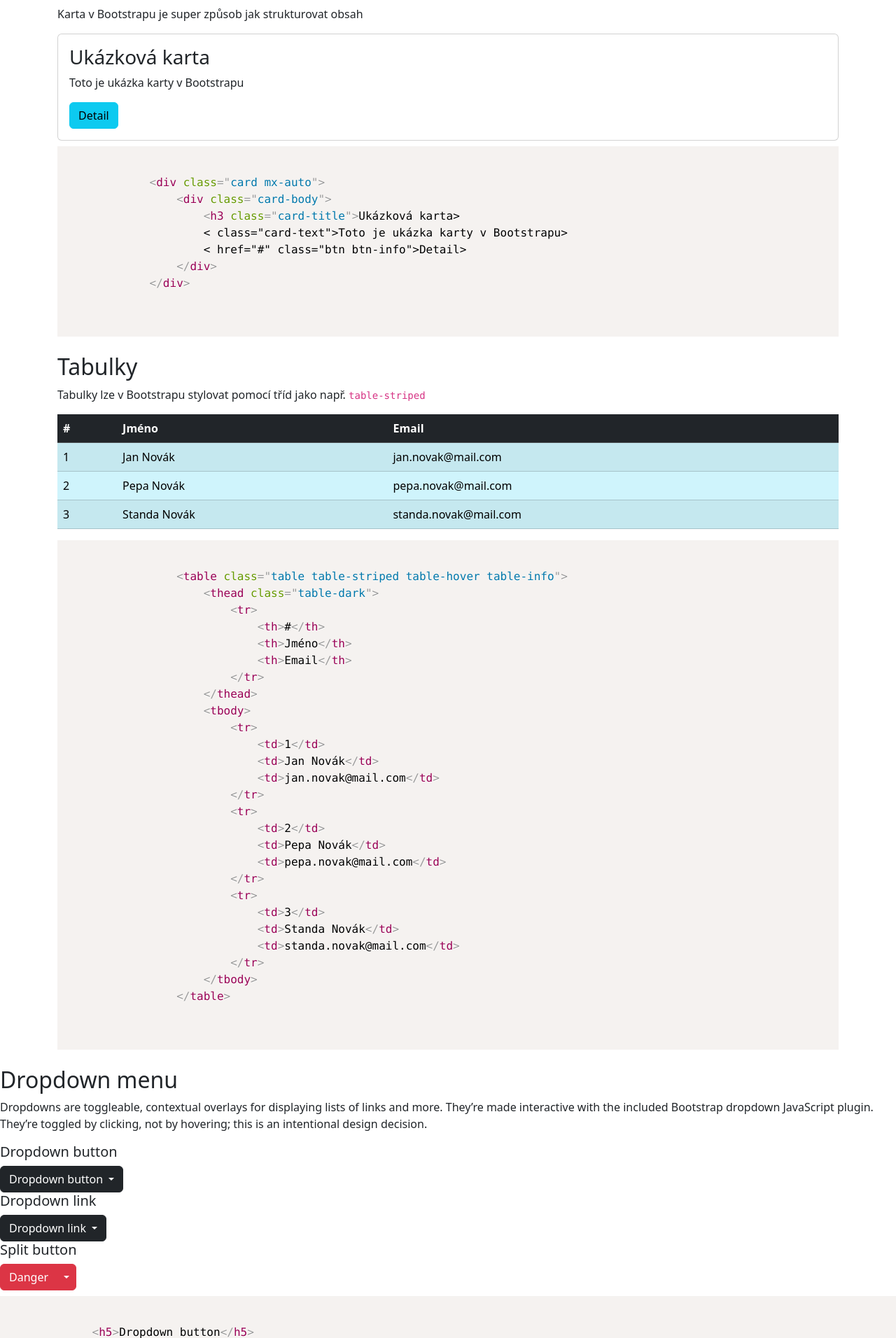
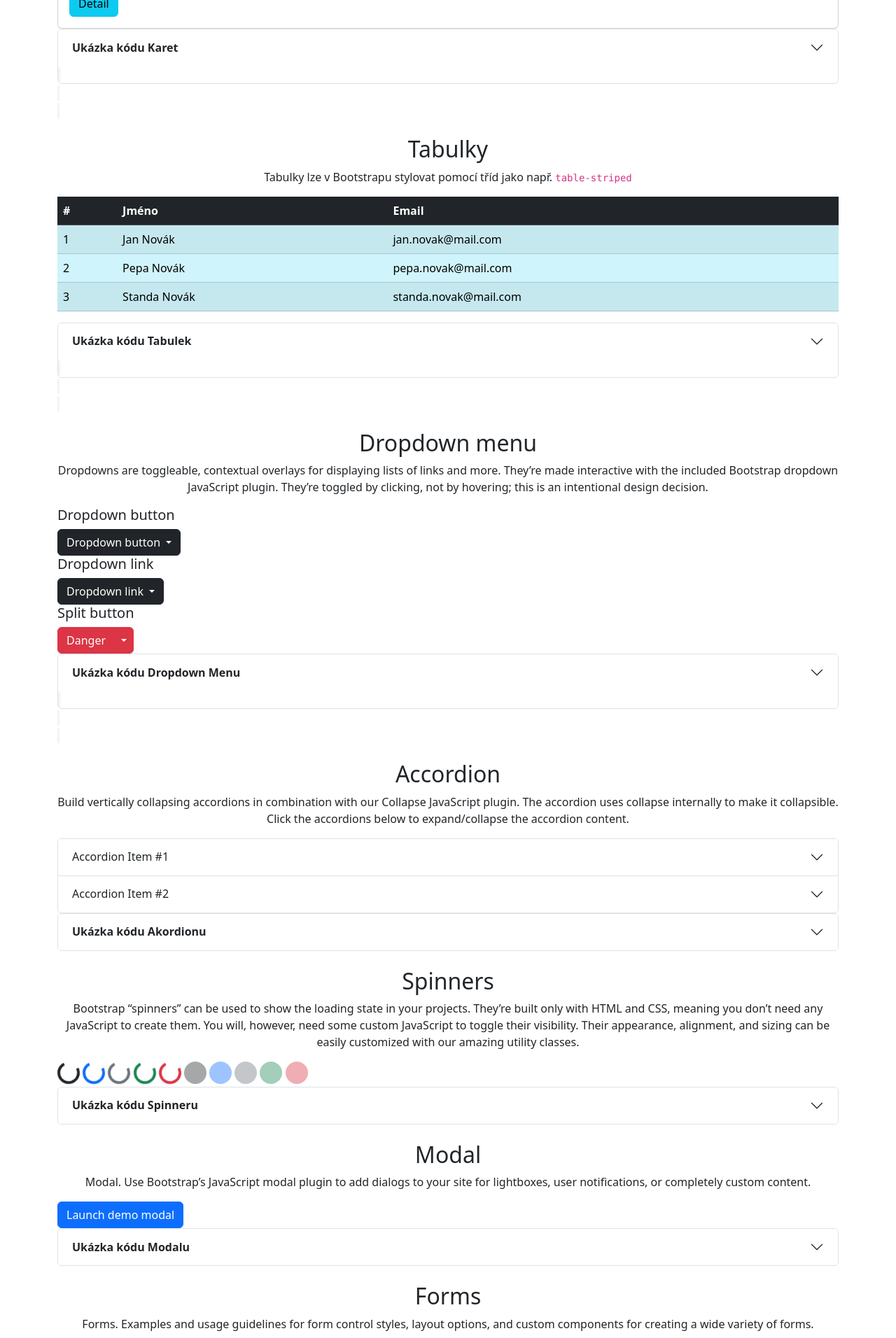
Before and after one commit to daniel-kolar/WA-2025-Kolar-Daniel-main, a PHP site: page /01-bootstrap-web/index.html in a window 1280 px wide. Shown: the part 651-2563 px from the top of the page at 70% size. Run offline with PHP 8.4, Linux system fonts and the light colour scheme.

Commit message:
Bootstrap Example Page #3 - pridani vice componentu

```diff
--- a/Web01/01-bootstrap-web/index.html/index.html
+++ b/Web01/01-bootstrap-web/index.html/index.html
@@ -20,25 +20,31 @@
         <div class = "container">
             <a class="navbar-brand" href="#">Bootstrap Example Page</a>
             <div>
-                <ul class="navbar-nav">
+                <ul class="nav nav-underline">
                     <li class="nav-item"><a class="nav-link" href="#buttons">Tlačítka</a></li>
                     <li class="nav-item"><a class="nav-link" href="#cards">Karty</a></li>
                     <li class="nav-item"><a class="nav-link" href="#tables">Tabulky</a></li>
+                    <li class="nav-item"><a class="nav-link" href="#dropdown-menu">Dropdown menu</a></li>
+                    <li class="nav-item"><a class="nav-link" href="#accordion">Accordion</a></li>
+                    <li class="nav-item"><a class="nav-link" href="#spinners">Spinners</a></li>
+                    <li class="nav-item"><a class="nav-link" href="#modal">Modal</a></li>
+                    <li class="nav-item"><a class="nav-link" href="#forms">Forms</a></li>
                 </ul>
             </div>
 
         </div>
     </nav>
-    <header>
-        <h1>Vítejte na mé stránce o toolkitu Bootstrap</h1>
-        <p>Budu zde prezentovat vybrené komponenty</p>
-        <a href="#buttons" class="btn btn-light btn-lg">Začít</a>
+
+    <header class="container my-4 text-center">
+        <h1 class="text-center">Vítejte na mé stránce o toolkitu Bootstrap</h1>
+        <p class="text-center">Budu zde prezentovat vybrené komponenty</p>
+        <a href="#buttons" class="btn btn-success btn-lg">Začít</a>
     </header>
 
     <!--Sekce: Tlačítka-->
     <section class="container my-4" id="buttons">
-        <h2>Tlačítka</h2>
-        <p>Bootstrap umožňuje snadné stylování tlačítek pomocí tříd jako např. <code>btn-primary</code></p>
+        <h2 class="text-center">Tlačítka</h2>
+        <p class="text-center">Bootstrap umožňuje snadné stylování tlačítek pomocí tříd jako např. <code>btn-primary</code></p>
 
         <!--Ukázka tlačítek-->
         <div class="text-center">
@@ -47,19 +53,31 @@
         </div>
 
         <!--Ukázka kódu tlačítek-->
+        <div class="accordion" id="accordionCode">
+            <div class="accordion-item">
+                <h2 class="accordion-header">
+                    <button class="accordion-button collapsed" type="button" data-bs-toggle="collapse" data-bs-target="#collapseButton" aria-expanded="false" aria-controls="collapseButton">
+                        <strong>Ukázka kódu Tlačítek</strong>
+                    </button>
+                </h2>
+                <div id="collapseButton" class="accordion-collapse collapse" data-bs-parent="#accordionCode">
+                    <div class="accordion-body">
                         <pre>
                             <code class="language-html">
                                 &lt;button class="btn btn-primary"&gt;Primary button&lt;button&gt;
                                 &lt;button class="btn btn-warning"&gt;Warning button&lt;button&gt;
                             </code>
                         </pre>
-
+                    </div>
+                </div>
+            </div>
+        </div>
     </section>
 
     <!--Sekce: Karty-->
     <section class="container my-4" id="cards">
-        <h2>Karty</h2>
-        <p>Karta v Bootstrapu je super způsob jak strukturovat obsah</p>
+        <h2 class="text-center">Karty</h2>
+        <p class="text-center">Karta v Bootstrapu je super způsob jak strukturovat obsah</p>
 
     <!--Ukázka karty-->
     <div class="card mx-auto">
@@ -71,7 +89,15 @@
     </div>
 
     <!--Ukázka kódu karty-->
-
+    <div class="accordion" id="accordionCode">
+        <div class="accordion-item">
+            <h2 class="accordion-header">
+                <button class="accordion-button collapsed" type="button" data-bs-toggle="collapse" data-bs-target="#collapseCards" aria-expanded="false" aria-controls="collapseCards">
+                    <strong>Ukázka kódu Karet</strong>
+                </button>
+            </h2>
+            <div id="collapseCards" class="accordion-collapse collapse" data-bs-parent="#accordionCode">
+                <div class="accordion-body">
                     <pre>
                         <code class="language-html">
                             &lt;div class="card mx-auto"&gt;
@@ -81,6 +107,10 @@
                                     &lt; href="#" class="btn btn-info">Detail&gt;
                                 &lt;/div&gt;
                             &lt;/div&gt;
+                        </div>
+                    </div>
+                </div>
+            </div>
         </code>
     </pre>
 
@@ -88,8 +118,8 @@
 
     <!--Sekce: Tabulky-->
     <section class="container my-4" id="tables">
-        <h2>Tabulky</h2>
-        <p>Tabulky lze v Bootstrapu stylovat pomocí  tříd jako např. <code>table-striped</code></p>
+        <h2 class="text-center">Tabulky</h2>
+        <p class="text-center">Tabulky lze v Bootstrapu stylovat pomocí  tříd jako např. <code>table-striped</code></p>
 
         <!--Ukázka karty-->
         <table class="table table-striped table-hover table-info">
@@ -119,7 +149,16 @@
             </tbody>
         </table>
 
-        <!--Ukázka kódu karty-->
+        <!--Ukázka kódu tabulky-->
+        <div class="accordion" id="accordionCode">
+            <div class="accordion-item">
+                <h2 class="accordion-header">
+                    <button class="accordion-button collapsed" type="button" data-bs-toggle="collapse" data-bs-target="#collapseTables" aria-expanded="false" aria-controls="collapseTables">
+                        <strong>Ukázka kódu Tabulek</strong>
+                    </button>
+                </h2>
+                <div id="collapseTables" class="accordion-collapse collapse" data-bs-parent="#accordionCode">
+                    <div class="accordion-body">
                         <pre>
                             <code class="language-html">
                                 &lt;table class="table table-striped table-hover table-info"&gt;
@@ -148,14 +187,18 @@
                                         &lt;/tr&gt;
                                     &lt;/tbody&gt;
                                 &lt;/table&gt;
+                            </div>
+                        </div>
+                    </div>
+                </div>
             </code>
         </pre>
     </section>
 
     <!--Sekce: Dropdown menu-->
-    <section>
-        <h2>Dropdown menu</h2>
-        <p>Dropdowns are toggleable, contextual overlays for displaying lists of links and more. They’re made interactive with the included Bootstrap dropdown JavaScript plugin. They’re toggled by clicking, not by hovering; this is an intentional design decision.</p>
+    <section class="container my-4" id="dropdown-menu">
+        <h2 class="text-center">Dropdown menu</h2>
+        <p class="text-center">Dropdowns are toggleable, contextual overlays for displaying lists of links and more. They’re made interactive with the included Bootstrap dropdown JavaScript plugin. They’re toggled by clicking, not by hovering; this is an intentional design decision.</p>
 
     <!--ukázka Dropdown menu-->
     <h5>Dropdown button</h5>
@@ -199,6 +242,15 @@
         </div>
 
     <!--ukázka kódů Dropdown menu-->
+    <div class="accordion" id="accordionCode">
+        <div class="accordion-item">
+            <h2 class="accordion-header">
+                <button class="accordion-button collapsed" type="button" data-bs-toggle="collapse" data-bs-target="#collapseDropdownMenu" aria-expanded="false" aria-controls="collapseDropdownMenu">
+                    <strong>Ukázka kódu Dropdown Menu</strong>
+                </button>
+            </h2>
+            <div id="collapseDropdownMenu" class="accordion-collapse collapse" data-bs-parent="#accordionCode">
+                <div class="accordion-body">
                     <pre>
                         <code class="language-html">
                             &lt;h5&gt;Dropdown button&lt;/h5&gt;
@@ -240,13 +292,322 @@
                                         &lt;li&gt;&lt;a class="dropdown-item" href="#"&gt;Smaž to všechno&lt;/a&gt;&lt;/li&gt;
                                     &lt;/ul&gt;
                                 &lt;/div&gt;
-
-
+                            </div>
+                        </div>
+                    </div>
+                </div>
             </code>
         </pre>
 
     </section>
 
+    <!--Sekce: Accordion -->
+    <section class="container my-4" id="accordion">
+        <h2 class="text-center">Accordion</h2>
+        <p class="text-center">Build vertically collapsing accordions in combination with our Collapse JavaScript plugin.
+            The accordion uses collapse internally to make it collapsible. Click the accordions below to expand/collapse the accordion content.</p>
+
+    <!--ukázka accordionu-->
+    <div class="accordion" id="accordionExample">
+        <div class="accordion-item">
+            <h2 class = "accordion-header">
+                <button class="accordion-button collapsed" type="button" data-bs-toggle="collapse" data-bs-target="#collapseOne" aria-expanded="false" aria-controls="collapseOne">
+                    Accordion Item #1
+                </button>
+            </h2>
+            <div id="collapseOne" class="accordion-collapse collapse" data-bs-parent="#accordionExample">
+                <div class="accordion-body">
+                    <strong>Toto je tělo prvního akordionu</strong>
+                </div>
+            </div>
+        </div>
+        <div class="accordion-item">
+            <h2 class="accordion-header">
+                <button class="accordion-button collapsed" type="button" data-bs-toggle="collapse" data-bs-target="#collapseTwo" aria-expanded="false" aria-controls="collapseTwo">
+                    Accordion Item #2
+                </button>
+            </h2>
+            <div id="collapseTwo" class="accordion-collapse collapse" data-bs-parent="#accordionExample">
+                <div class="accordion-body">
+                    <strong>Toto je tělo druhého akordionu</strong>
+                </div>
+            </div>
+        </div>
+    </div>
+
+    <!--ukázka kódu pro akordion-->
+    <div class="accordion" id="accordionCode">
+        <div class="accordion-item">
+            <h2 class="accordion-header">
+                <button class="accordion-button collapsed" type="button" data-bs-toggle="collapse" data-bs-target="#collapseAccordion" aria-expanded="false" aria-controls="collapseAccordion">
+                    <strong>Ukázka kódu Akordionu</strong>
+                </button>
+            </h2>
+            <div id="collapseAccordion" class="accordion-collapse collapse" data-bs-parent="#accordionCode">
+                <div class="accordion-body">
+                    <pre>
+                        <code class="language-html">
+                            &ltdiv class="accordion" id="accordionExample"&gt
+                                &ltdiv class="accordion-item"&gt
+                                    &lth2 class = "accordion-header"&gt
+                                        &ltbutton class="accordion-button" type="button" data-bs-toggle="collapse" data-bs-target="#collapseOne" aria-expanded="true" aria-controls="collapseOne"&gt
+                                            Accordion Item #1
+                                        &lt/button&gt
+                                        &ltdiv class="accordion-body"&gt
+                                            &ltstrong&gtToto je tělo tohoto akordionu&lt/strong&gt
+                                        &lt/div&gt
+                                    &lt/div&gt
+                                &lt/div&gt
+                                &ltdiv class="accordion-item"&gt
+                                    &lth2 class="accordion-header"&gt
+                                        &ltbutton class="accordion-button" type="button" data-bs-toggle="collapse" data-bs-target="#collapseOne" aria-expanded="true" aria-controls="collapseOne"&gt
+                                            Accordion Item #2
+                                        &lt/button&gt
+                                    &lt/h2&gt
+                                    &ltdiv id="collapseTwo" class="accordion-collapse collapse" data-bs-parent="#accordionExample"&gt
+                                        &ltdiv class="accordion-body"&gt
+                                            &ltstrong&gtToto je tělo druhého akordionu&lt/strong&gt
+                                        &lt/div&gt
+                                    &lt/div&gt
+                                &lt/div&gt
+                            &lt/div&gt
+                        </code>
+                    </pre>
+                </div>
+            </div>
+        </div>
+    </div>
+    </section>
+
+    <!--Sekce: Spinners-->
+    <section class="container my-4" id="spinners">
+        <h2 class="text-center">Spinners</h2>
+        <p class="text-center">Bootstrap “spinners” can be used to show the loading state in your projects. They’re built only with HTML and CSS, meaning you don’t need any JavaScript to create them. You will, however, need some custom JavaScript to toggle their visibility. Their appearance, alignment, and sizing can be easily customized with our amazing utility classes.</p>
+
+    <!--ukázka border spinneru-->
+    <div class="spinner-border" role="status">
+        <span class="visually-hidden">Načítám...</span>
+    </div>
+    <div class="spinner-border text-primary" role="status">
+        <span class="visually-hidden">Načítám...</span>
+    </div>
+    <div class="spinner-border text-secondary" role="status">
+        <span class="visually-hidden">Načítám...</span>
+    </div>
+    <div class="spinner-border text-success" role="status">
+        <span class="visually-hidden">Načítám...</span>
+    </div>
+    <div class="spinner-border text-danger" role="status">
+        <span class="visually-hidden">Načítám...</span>
+    </div>
+
+    <!--ukázka growing spinneru-->
+    <div class="spinner-grow" role="status">
+        <span class="visually-hidden">Načítám...</span>
+    </div>
+    <div class="spinner-grow text-primary" role="status">
+        <span class="visually-hidden">Loading...</span>
+    </div>
+    <div class="spinner-grow text-secondary" role="status">
+        <span class="visually-hidden">Loading...</span>
+    </div>
+    <div class="spinner-grow text-success" role="status">
+        <span class="visually-hidden">Loading...</span>
+    </div>
+    <div class="spinner-grow text-danger" role="status">
+        <span class="visually-hidden">Loading...</span>
+    </div>
+
+    <!--ukázka kódu spinnerů-->
+    <div class="accordion" id="accordionCode">
+        <div class="accordion-item">
+            <h2 class="accordion-header">
+                <button class="accordion-button collapsed" type="button" data-bs-toggle="collapse" data-bs-target="#collapseSpinner" aria-expanded="false" aria-controls="collapseSpinner">
+                    <strong>Ukázka kódu Spinneru</strong>
+                </button>
+            </h2>
+            <div id="collapseSpinner" class="accordion-collapse collapse" data-bs-parent="#accordionCode">
+                <div class="accordion-body">
+                    <pre>
+                        <code class="language-html">
+                            &lt!--ukázka border spinneru--&gt
+                            &ltdiv class="spinner-border" role="status"&gt
+                                &ltspan class="visually-hidden"&gtNačítám...&lt/span&gt
+                            &lt/div&gt
+                            &ltdiv class="spinner-border text-primary" role="status"&gt
+                                &ltspan class="visually-hidden"&gtNačítám...&lt/span&gt
+                            &lt/div&gt
+                            &ltdiv class="spinner-border text-secondary" role="status"&gt
+                                &ltspan class="visually-hidden"&gtNačítám...&lt/span&gt
+                            &lt/div&gt
+                            &ltdiv class="spinner-border text-success" role="status"&gt
+                                &ltspan class="visually-hidden"&gtNačítám...&lt/span&gt
+                            &lt/div&gt
+                            &ltdiv class="spinner-border text-danger" role="status"&gt
+                                &ltspan class="visually-hidden"&gtNačítám...&lt/span&gt
+                            &lt/div&gt
+
+                            &lt!--ukázka growing spinneru--&gt
+                            &ltdiv class="spinner-grow" role="status"&gt
+                                &ltspan class="visually-hidden"&gtNačítám...&lt/span&gt
+                            &lt/div&gt
+                            &ltdiv class="spinner-grow text-primary" role="status"&gt
+                                &ltspan class="visually-hidden"&gtLoading...&lt/span&gt
+                            &lt/div&gt
+                            &ltdiv class="spinner-grow text-secondary" role="status"&gt
+                                &ltspan class="visually-hidden"&gtLoading...&lt/span&gt
+                            &lt/div&gt
+                            &ltdiv class="spinner-grow text-success" role="status"&gt
+                                &ltspan class="visually-hidden"&gtLoading...&lt/span&gt
+                            &lt/div&gt
+                            &ltdiv class="spinner-grow text-danger" role="status"&gt
+                                &ltspan class="visually-hidden"&gtLoading...&lt/span&gt
+                            &lt/div&gt
+                        </code>
+                    </pre>
+
+    </section>
+
+    <!--Sekce: Modal-->
+    <section class="container my-4" id="modal">
+        <h2 class="text-center">Modal</h2>
+        <p class="text-center">Modal. Use Bootstrap’s JavaScript modal plugin to add dialogs to your site for lightboxes, user notifications, or completely custom content.</p>
+
+    <!--Ukázka modalu-->
+
+        <!-- Button trigger modal -->
+            <button type="button" class="btn btn-primary" data-bs-toggle="modal" data-bs-target="#exampleModal">
+                Launch demo modal
+            </button>
+
+        <!-- Modal -->
+            <div class="modal fade" id="exampleModal" tabindex="-1" aria-labelledby="exampleModalLabel" aria-hidden="true">
+                <div class="modal-dialog modal-dialog-centered">
+                    <div class="modal-content">
+                        <div class="modal-header">
+                            <h1 class="modal-title fs-5" id="exampleModalLabel">Modal title</h1>
+                                <button type="button" class="btn-close" data-bs-dismiss="modal" aria-label="Close"></button>
+                        </div>
+                        <div class="modal-body">
+                            Modal text goes right here.
+                        </div>
+                        <div class="modal-footer">
+                            <button type="button" class="btn btn-secondary" data-bs-dismiss="modal">Close</button>
+                            <button type="button" class="btn btn-primary">Save changes</button>
+                        </div>
+                    </div>
+                </div>
+            </div>
+
+    <!--Ukázka kódů modalu-->
+    <div class="accordion" id="accordionCode">
+        <div class="accordion-item">
+            <h2 class="accordion-header">
+                <button class="accordion-button collapsed" type="button" data-bs-toggle="collapse" data-bs-target="#collapseModal" aria-expanded="false" aria-controls="collapseModal">
+                    <strong>Ukázka kódu Modalu</strong>
+                </button>
+            </h2>
+            <div id="collapseModal" class="accordion-collapse collapse" data-bs-parent="#accordionCode">
+                <div class="accordion-body">
+                    <pre>
+                        <code class="language-html">
+                            &lt!-- Button trigger modal --&gt
+                            &ltbutton type="button" class="btn btn-primary" data-bs-toggle="modal" data-bs-target="#exampleModal"&gt
+                                Launch demo modal
+                            &lt/button&gt
+
+                            &lt!-- Modal --&gt
+                            &ltdiv class="modal fade" id="exampleModal" tabindex="-1" aria-labelledby="exampleModalLabel" aria-hidden="true"&gt
+                                &ltdiv class="modal-dialog modal-dialog-centered"&gt
+                                    &ltdiv class="modal-content"&gt
+                                        &ltdiv class="modal-header"&gt
+                                            &lth1 class="modal-title fs-5" id="exampleModalLabel"&gtModal title&lt/h1&gt
+                                                &ltbutton type="button" class="btn-close" data-bs-dismiss="modal" aria-label="Close"&gt&lt/button&gt
+                                        &lt/div&gt
+                                        &ltdiv class="modal-body"&gt
+                                            Modal text goes right here.
+                                        &lt/div&gt
+                                        &ltdiv class="modal-footer"&gt
+                                            &ltbutton type="button" class="btn btn-secondary" data-bs-dismiss="modal"&gtClose&lt/button&gt
+                                            &ltbutton type="button" class="btn btn-primary"&gtSave changes&lt/button&gt
+                                        &lt/div&gt
+                                    &lt/div&gt
+                                &lt/div&gt
+                            &lt/div&gt
+                        </code>
+                    </pre>
+
+    </section>
+
+
+    <!--Sekce: Forms-->
+    <section class="container my-4" id="forms">
+        <h2 class="text-center">Forms</h2>
+        <p class="text-center">Forms. Examples and usage guidelines for form control styles, layout options, and custom components for creating a wide variety of forms.</p>
+
+    <!--Ukázka forms-->
+    <form>
+        <div class="mb-3">
+          <label for="exampleInputEmail1" class="form-label">Email address</label>
+          <input type="email" class="form-control" id="exampleInputEmail1" aria-describedby="emailHelp">
+          <div id="emailHelp" class="form-text">We'll never share your email with anyone else.</div>
+        </div>
+        <div class="mb-3">
+          <label for="exampleInputPassword1" class="form-label">Password</label>
+          <input type="password" class="form-control" id="exampleInputPassword1">
+        </div>
+        <div class="mb-3 form-check">
+          <input type="checkbox" class="form-check-input" id="exampleCheck1">
+          <label class="form-check-label" for="exampleCheck1">Check me out</label>
+        </div>
+        <button type="submit" class="btn btn-primary">Submit</button>
+      </form>
+
+    <!--Ukázka kódu forms-->
+    <div class="accordion" id="accordionCode">
+        <div class="accordion-item">
+            <h2 class="accordion-header">
+                <button class="accordion-button collapsed" type="button" data-bs-toggle="collapse" data-bs-target="#collapseForms" aria-expanded="false" aria-controls="collapseForms">
+                    <strong>Ukázka kódu Forms</strong>
+                </button>
+            </h2>
+            <div id="collapseForms" class="accordion-collapse collapse" data-bs-parent="#accordionCode">
+                <div class="accordion-body">
+                    <pre>
+                        <code class="language-html">
+                            &ltform&gt
+                                &ltdiv class="mb-3"&gt
+                                  &ltlabel for="exampleInputEmail1" class="form-label"&gtEmail address&lt/label&gt
+                                  &ltinput type="email" class="form-control" id="exampleInputEmail1" aria-describedby="emailHelp"&gt
+                                  &ltdiv id="emailHelp" class="form-text"&gtWe'll never share your email with anyone else.&lt/div&gt
+                                &lt/div&gt
+                                &ltdiv class="mb-3"&gt
+                                  &ltlabel for="exampleInputPassword1" class="form-label"&gtPassword&lt/label&gt
+                                  &ltinput type="password" class="form-control" id="exampleInputPassword1"&gt
+                                &lt/div&gt
+                                &ltdiv class="mb-3 form-check"&gt
+                                  &ltinput type="checkbox" class="form-check-input" id="exampleCheck1"&gt
+                                  &ltlabel class="form-check-label" for="exampleCheck1"&gtCheck me out&lt/label&gt
+                                &lt/div&gt
+                                &ltbutton type="submit" class="btn btn-primary"&gtSubmit&lt/button&gt
+                              &lt/form&gt
+                        </code>
+                    </pre>
+    </section>
+
+
+
+
+
+
+
+
+
+
+    <footer class="bg-dark text-center text-white py-3">
+        <p>&copy; 2025 Daniel Kolář. All rights reserved.</p>
+        <a href="#" class="text-white">Privacy Policy</a> | <a href="#" class="text-white">Terms of Service</a> | <a href="#" class="text-white">Cookies</a>
+      </footer>
 
 
 
```
Also changed, not shown: Web01/styles/style.css (+13 -0 lines). Lines whose indentation alone changed are shown as unchanged.
